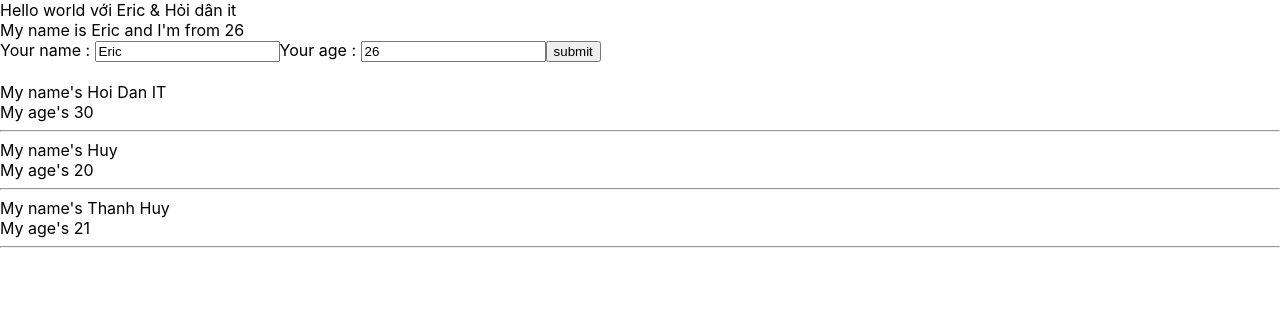
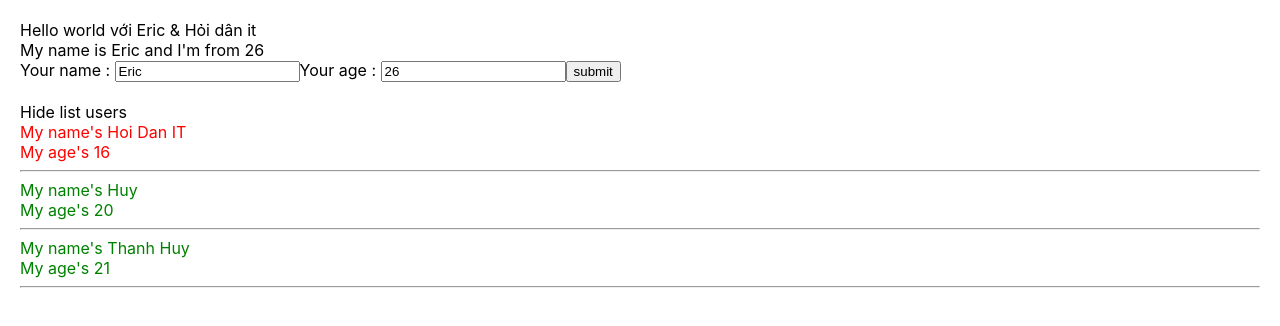
Before and after one commit to huysonny/test-demo-react, a React (Create React App) app: page / in a window 1280 px wide. Shown: the top 326 px of the page. Built offline with nearby package versions, Linux system fonts and the light colour scheme.

Commit message:
'caudieukien'

```diff
--- a/src/App.css
+++ b/src/App.css
@@ -1,4 +1,12 @@
+.red{
+  color:red;
+}
+.green{
+  color: green;
+}
+
 body {
+  padding: 20px;
   margin: 0;
   font-family: -apple-system, BlinkMacSystemFont, 'Segoe UI', 'Roboto', 'Oxygen',
     'Ubuntu', 'Cantarell', 'Fira Sans', 'Droid Sans', 'Helvetica Neue',
--- a/src/components/DisplayInfor.js
+++ b/src/components/DisplayInfor.js
@@ -1,30 +1,44 @@
 import React from "react";
 class DisplayInfor extends React.Component {
+  state = {
+    isShowListUser: true,
+  };
+  handleShowHide = () => {
+    this.setState({
+      isShowListUser: !this.state.isShowListUser,
+    });
+  };
   render() {
     // destructuring array /object
-
     const { listUsers } = this.props;
-    console.log(listUsers);
+    // console.log(listUsers);
     //props => viết tắt properties
     return (
       <div>
+        <div>
+          <span
+            onClick={() => {
+              this.handleShowHide();
+            }}
+          >
+            {this.state.isShowListUser == true
+              ? "Hide list users"
+              : "Show list users"}
+          </span>
+        </div>
+        {this.state.isShowListUser && (
+          <div>
             {listUsers.map((user) => {
               return (
-            <div key={user.id}>
+                <div key={user.id} className={+user.age > 18 ? "green" : "red"}>
                   <div>My name's {user.name}</div>
                   <div>My age's {user.age}</div>
                   <hr></hr>
                 </div>
               );
             })}
-        {/* <div>My name's {name}</div>
-        <div>My age's {age}</div>
-        <hr></hr>
-        <div>My name's {name}</div>
-        <div>My age's {age}</div>
-        <hr></hr>
-        <div>My name's {name}</div>
-        <div>My age's {age}</div> */}
+          </div>
+        )}
       </div>
     );
   }
--- a/src/components/Mycomponets.js
+++ b/src/components/Mycomponets.js
@@ -5,7 +5,7 @@ class Mycomponent extends React.Component {
   // JSX
   state = {
     listUsers: [
-      { id: 1, name: "Hoi Dan IT", age: "30" },
+      { id: 1, name: "Hoi Dan IT", age: "16" },
       { id: 2, name: "Huy", age: "20" },
       { id: 1, name: "Thanh Huy", age: "21" },
     ],
--- a/src/index.js
+++ b/src/index.js
@@ -1,16 +1,16 @@
-import React from 'react';
-import ReactDOM from 'react-dom/client';
-import App from './App';
-import reportWebVitals from './reportWebVitals';
-import { Provider } from 'react-redux';
-import store from './redux/store';
+import React from "react";
+import ReactDOM from "react-dom/client";
+import App from "./App";
+import reportWebVitals from "./reportWebVitals";
+import { Provider } from "react-redux";
+import store from "./redux/store";
 
-const root = ReactDOM.createRoot(document.getElementById('root'));
+const root = ReactDOM.createRoot(document.getElementById("root"));
 root.render(
   <Provider store={store}>
-    <React.StrictMode>
-      <App />
-    </React.StrictMode>
+    {/* <React.StrictMode> */}
+    <App />
+    {/* </React.StrictMode> */}
   </Provider>
 );
 
```
Lines whose indentation alone changed are shown as unchanged.
